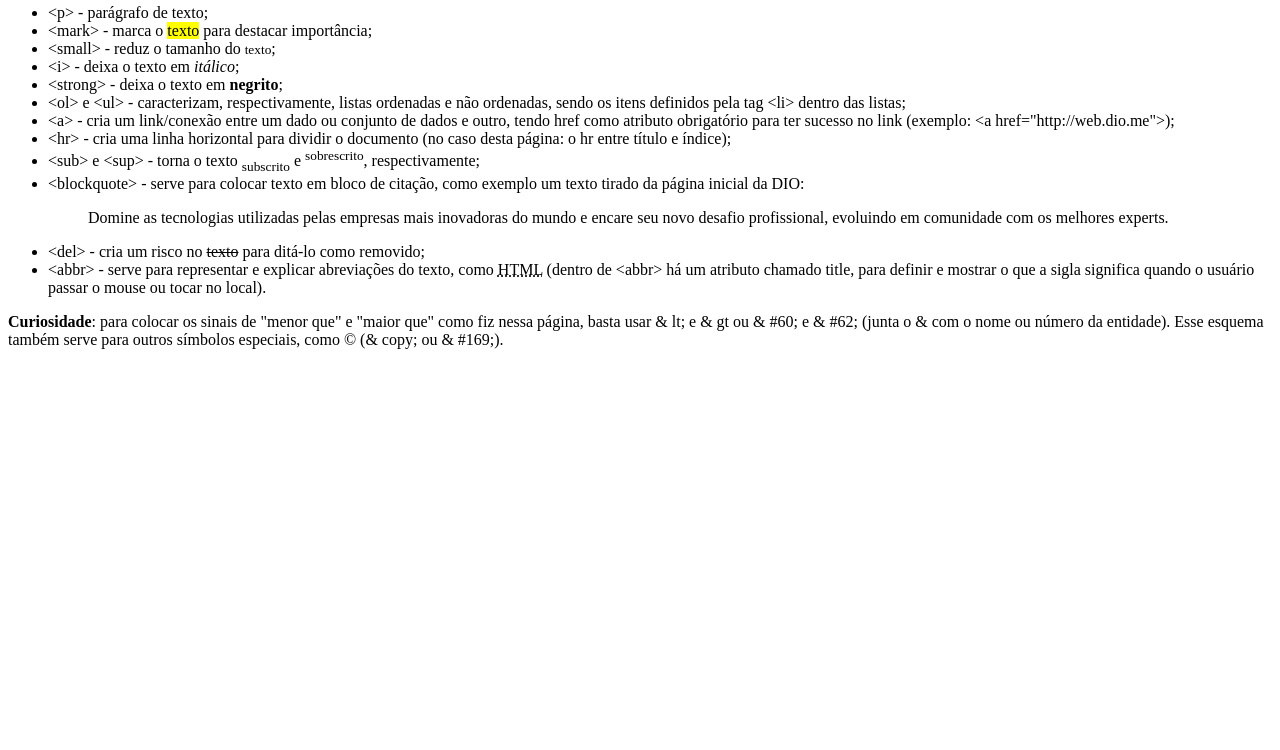
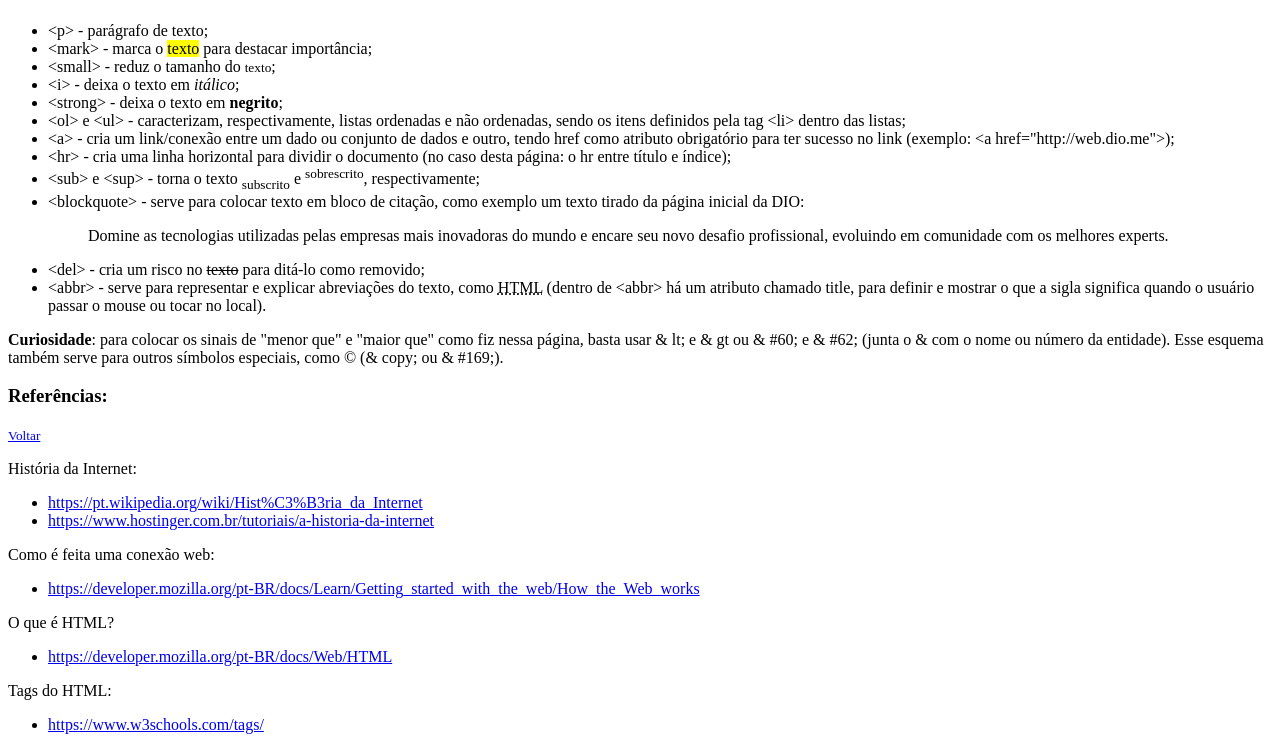
Before and after one commit to ebert-sl/dio_htmlcss_projects, a plain HTML site: page html_webdev/modulo1/index.html in a window 1280 px wide. Shown: the part 1778-2528 px from the top of the page. Before the commit the page ends 2143 px from the top, so only its background shows below. Drawn offline with Linux system fonts and the light colour scheme.

Commit message:
:sparkles: feat: adicionar referências

```diff
--- a/html_webdev/modulo1/index.html
+++ b/html_webdev/modulo1/index.html
@@ -14,6 +14,7 @@
     <li><a href="#conexao">Estrutura básica de uma conexão web</a></li>
     <li><a href="#o-que-e">O que é HTML?</a></li>
     <li><a href="#estrutura">Estrutura do HTML</a></li>
+    <li><a href="#referencias">Referências</a></li>
   </ol>
 
   <h2 id="surgimento">História breve da Internet</h2>
@@ -166,5 +167,38 @@
     da entidade). Esse esquema também serve para outros símbolos especiais, como &copy; (& copy;
     ou & #169;).
   </p>
+
+  <h3 id="referencias">Referências: </h3>
+  <small><a href="#indice">Voltar</a></small>
+  <p>História da Internet:
+    <ul>
+      <li><a href="https://pt.wikipedia.org/wiki/Hist%C3%B3ria_da_Internet">
+      https://pt.wikipedia.org/wiki/Hist%C3%B3ria_da_Internet</a></li>
+      <li><a href="https://www.hostinger.com.br/tutoriais/a-historia-da-internet">
+        https://www.hostinger.com.br/tutoriais/a-historia-da-internet
+      </a></li>
+    </ul>
+    </p>
+  <p>Como é feita uma conexão web:
+    <ul>
+      <li><a href="https://developer.mozilla.org/pt-BR/docs/Learn/Getting_started_with_the_web/How_the_Web_works">
+        https://developer.mozilla.org/pt-BR/docs/Learn/Getting_started_with_the_web/How_the_Web_works
+      </a></li>
+    </ul>
+  </p>
+  <p>O que é HTML?
+    <ul>
+      <li><a href="https://developer.mozilla.org/pt-BR/docs/Web/HTML">
+        https://developer.mozilla.org/pt-BR/docs/Web/HTML
+      </a></li>
+    </ul>
+  </p>
+  <p>Tags do HTML:
+    <ul>
+      <li><a href="https://www.w3schools.com/tags/">
+        https://www.w3schools.com/tags/
+      </a></li>
+    </ul>
+  </p>
 </body>
 </html>
```
